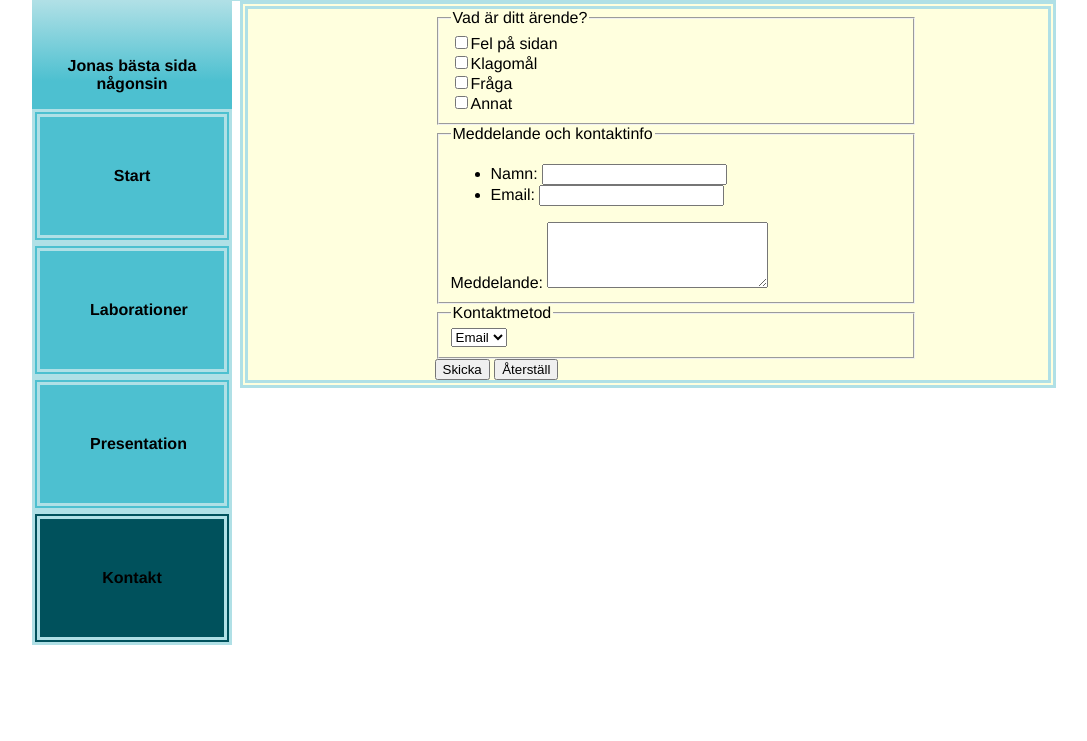
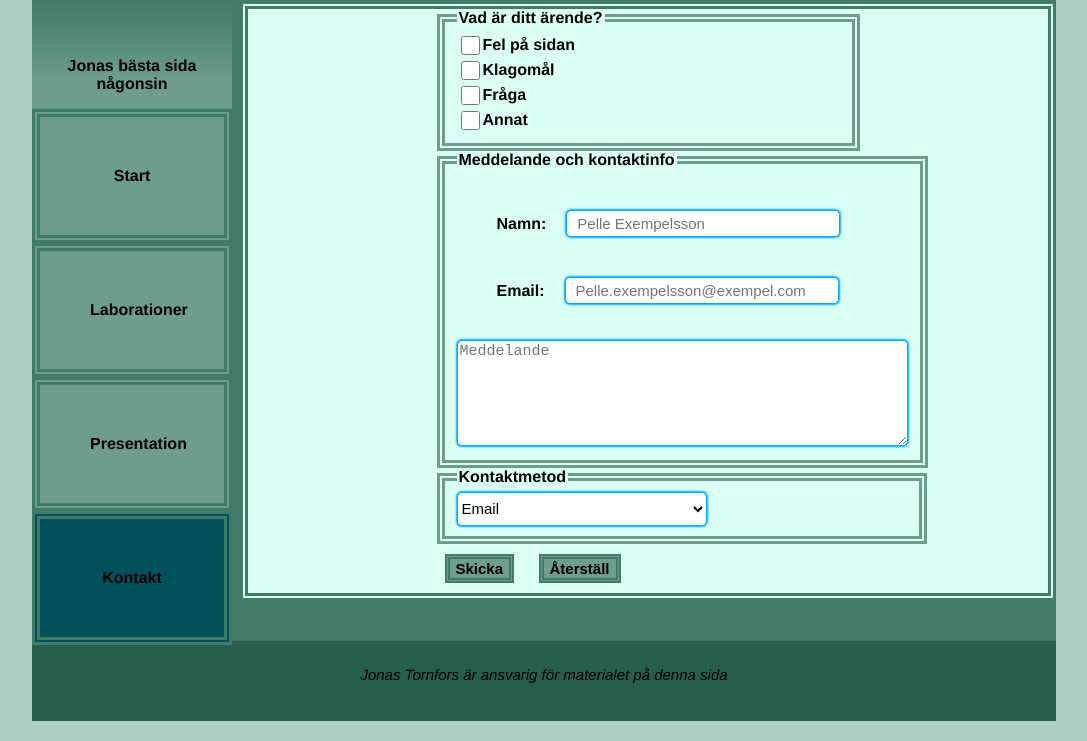
Before and after one commit to jt222ii/1ik415-jt222ii-laborationer, a plain HTML site: page pages/kontakt.html in a window 1280 px wide. Shown: the part 177-918 px from the top of the page, without its empty margins (96-1183 px from the left). Before the commit the page ends 822 px from the top, so only its background shows below. Drawn offline with Linux system fonts and the light colour scheme.

Commit message:
3.1 and started the print css

```diff
--- /dev/null
+++ b/css/print.css
@@ -0,0 +1,31 @@
+body {
+  color : #000000;
+  background : #ffffff;
+  font-family : "Times New Roman", Times, serif;
+  font-size : 12pt;
+    border:none;
+}
+a {
+  text-decoration : underline;
+  color : #0000ff;
+    border:none;
+}
+header
+{
+    display:none;
+}
+#container
+{
+    background-color:white;
+}
+#cssmenu, #nav, #nav li, #nav a{
+  display : none;
+  border:none;
+}
+#content
+{
+    border-color:white;
+    background-color:white;
+    text-align:left;
+    border:none;
+}
--- a/css/style.css
+++ b/css/style.css
@@ -1,6 +1,6 @@
 #container
 {
-    background-color:#b0e0e6;
+    background-color:#417A69;
     width: 1024px;
     height:auto;
     font-family:helvetica;
@@ -11,9 +11,13 @@
 {
     float:right;
     width: 800px;
-    background: #FFFFDE;
+    background: #DCFFF5;
     text-align:left;
-    border: double 8px #b0e0e6;
+    border: double 8px #417A69;
+}
+#content p
+{
+    margin:20px;
 }
 .linkcontent
 {
@@ -25,12 +29,12 @@
     color: Black;
     text-align:center;
     text-decoration:none;
-    background-color: #4DC0D0;
+    background-color: #6E9C8E;
     font-weight:bold;
     margin:10px;
     margin-left:35%;
     margin-right:40%;
-    border: double 5px #b0e0e6;
+    border: double 5px #417A69;
 }
 .linkcontent2:hover
 {
@@ -43,8 +47,28 @@
     background-repeat:no-repeat;
     padding-left:16px;
 }
-
-
+.right
+{
+    float:right;
+    border:double 6px #417A69;
+}
+.active
+{
+    text-align:center;
+    background-color: #00515C;
+}
+.logo
+{
+    color:#C1EFE1;
+    background-image: url(../pics/Logga.png);
+    background-repeat:no-repeat;
+}
+.writtenby
+{
+    font-size:70%;
+    font-style:italic;
+    text-align:right;
+}
 #cssmenu{
     float:left;
     width:200px;
@@ -52,14 +76,14 @@
     padding-top:40px;
     padding-bottom:100px;
     text-align: center;
-    background: linear-gradient(#b0e0e6,#4DC0D0,#4DC0D0,#4DC0D0,#4DC0D0,#4DC0D0,#4DC0D0,#4DC0D0,#b0e0e6);
+    background: linear-gradient(#417A69,#6E9C8E,#6E9C8E,#6E9C8E,#6E9C8E,#6E9C8E,#6E9C8E,#6E9C8E,#417A69);
 }
 #cssmenu p
 {
     font-weight:bold;
 }
 #nav{
-    background-color: #4DC0D0;
+    background-color: #6E9C8E;
     font-weight:bold;
     margin:0;
     padding: 0;
@@ -71,7 +95,7 @@
 #nav a
 {
     display:block;
-    border: double 8px #b0e0e6;
+    border: double 8px #417A69;
     padding: 50px;
     color: black;
     text-align:center;
@@ -98,22 +122,6 @@
     width: 427px;
     margin: 0 auto;
 }
-.right
-{
-    float:right;
-    border:double 6px #b0e0e6;
-}
-.active
-{
-    text-align:center;
-    background-color: #00515C;
-}
-.logo
-{
-    background-image: url(../pics/Logga.png);
-    background-repeat:no-repeat;
-}
-
 h1
     {
     padding-top:55px;
@@ -123,12 +131,12 @@ h1
     }
 h2
     {
-    border-bottom: double 8px #b0e0e6;
+    border-bottom: double 8px #417A69;
     text-align:center;
     }
 h3
     {
-        border-bottom: double 8px #b0e0e6;
+        border-bottom: double 8px #417A69;
     }
 header
     {
@@ -138,8 +146,8 @@ header
     margin-right: auto;
     font-size:15px;
     text-align:center;
-    background: #6DC0CB;
-    border-bottom: double 8px #b0e0e6;
+    background: #275D4D;
+    border-bottom: double 8px #417A69;
     }
 footer
     {
@@ -148,7 +156,7 @@ footer
     font-style:italic;
     text-align:center;
     height: 70px;
-    background: #6DC0CB;
+    background: #275D4D;
     clear:both;
     margin-bottom:20px;
     }
@@ -166,35 +174,121 @@ table{
     margin-right:auto;
 }
 table td, th {
-    border: 5px solid  #b0e0e6;
+    border: 5px solid  #417A69;
     text-align:center;
     margin-left: auto;
     margin-right: auto;
 }
 
 th {
-    background-color: #6DC0CB;
+    background-color: #275D4D;
     color: black;
 }
-/*table
-{
-    border: double 8px #b0e0e6;
-    text-align:center;
-    margin-left: auto;
-    margin-right: auto;
-}
-table tfoot tr th
-{
-    border: double 3px black;
-}*/
 body
 {
-    background-color:#fff;
+    background-color:#AFD0C6;
     margin:0;
 }
-.writtenby
+
+.contact
 {
-    font-size:70%;
-    font-style:italic;
-    text-align:right;
+text-align: left;
+font-weight:bold;
 }
+.contact legend
+{
+font-weight:bolder;
+}
+.contact input[type="checkbox"]
+{
+    display:inline-block;
+    width:19px;
+    height:19px;
+    vertical-align:middle;
+    cursor:pointer;
+}
+.contact input[type="text"]
+{
+    font-size:15px;
+    background: #fff;
+    border: 1px solid #01ABFF;
+    border-radius: 5px;
+    box-shadow: 0 0 2px 1px #01ABFF;
+    color: #666;
+    outline: blue;
+    height:23px;
+    width: 260px;
+    margin:20px;
+    margin-left:20px;
+}
+.contact textarea
+{
+    font-size:15px;
+    background: #fff;
+    border: 1px solid #01ABFF;
+    border-radius: 5px;
+    box-shadow: 0 0 2px 1px #01ABFF;
+    color: #666;
+    outline:blue;
+    height:100px;
+    width: 445px;
+    max-width:490px;
+}
+.contact input[type="submit"], input[type="reset"]
+{
+    font-size: 15px;
+    display:block;
+    display: inline-block;
+    color: Black;
+    text-align:center;
+    text-decoration:none;
+    background-color: #6E9C8E;
+    font-weight:bold;
+    margin:10px;
+    border: double 5px #417A69;
+}
+/*.contact input[type="reset"]
+{
+    font-size: 15px;
+    display:block;
+    display: inline-block;
+    color: Black;
+    text-align:center;
+    text-decoration:none;
+    background-color: #6E9C8E;
+    font-weight:bold;
+    margin:10px;
+    border: double 5px #417A69;
+}*/
+.contact input[type="reset"]:hover , input[type="submit"]:hover
+{
+    color: #fff;
+    background-color: #369;
+}
+.contact fieldset
+{
+    border:double 8px #6E9C8E;
+}
+.contact fieldset ul li
+{
+    vertical-align:baseline;
+    display:inline;
+    margin-right:20px;
+
+}
+.select
+{
+    background: #fff;
+    width: 250px;
+    font-size: 15px;
+    line-height: 1;
+    border: 1px solid #01ABFF;
+    outline:blue;
+    border-radius: 5px;
+    box-shadow: 0 0 2px 1px #01ABFF;
+    height: 34px;
+}
+#email, #name
+{
+    padding-left:10px;
+}
--- a/pages/kontakt.html
+++ b/pages/kontakt.html
@@ -1,6 +1,7 @@
 <!DOCTYPE HTML>
 <html lang="sv">
 <head>
+    <link rel="stylesheet" type="text/css" href="../css/print.css" media="print">
     <link rel="stylesheet" type="text/css" href="../css/style.css">
     <meta charset="utf-8" />
     <title>Jonas Tornfors</title>
@@ -21,8 +22,8 @@
         </ul>
         </div>
         <div id=content>
-        <form id="kontakt-formular" action="http://voyager.lnu.se/tekinet/kurser/dtt/wp_webbintro/form.php" method="post">
-            <fieldset style="width: 450px;">
+        <form id="kontakt-formular" class="contact" action="http://voyager.lnu.se/tekinet/kurser/dtt/wp_webbintro/form.php" method="post">
+            <fieldset>
                 <legend>Vad är ditt ärende?</legend>
                 <input type="checkbox" name="checkbox_alternative1" id="error" value="error"><label for="error">Fel på sidan</label> <br />
                 <input type="checkbox" name="checkbox_alternative2" id="complaint" value="complaint"><label for="complaint">Klagomål</label> <br />
@@ -32,15 +33,15 @@
             <fieldset style="width: 450px;">
                 <legend>Meddelande och kontaktinfo</legend>
                 <ul>
-                <li><label for="name">Namn:</label> <input type="text" name="name" id="name" value="" /></li>
-                <li><label for="email">Email:</label> <input type="text" name="email" id="email" value="" /></li>
+                <li><label for="name">Namn:</label><input type="text" name="name" id="name" value="" placeholder="Pelle Exempelsson"/></li>
+                <li><label for="email">Email:</label><input type="text" name="email" id="email" value="" placeholder="Pelle.exempelsson@exempel.com" /></li>
                 </ul>
-                <label for="comment">Meddelande:</label>
-                <textarea name="comment" id="comment" cols="25" rows="4"></textarea>
+                <!--<label for="comment">Meddelande:</label>-->
+                <textarea name="comment" id="comment" cols="25" rows="4" placeholder="Meddelande"></textarea>
             </fieldset>
             <fieldset style="width: 450px;">
                 <legend>Kontaktmetod</legend>
-                 <select name="Contact_Method" id="Contact">
+                 <select class="select" name="Contact_Method" id="Contact">
                     <option value="Email">Email</option>
                     <option value="fax">Fax</option>
                 </select>
@@ -49,6 +50,7 @@
             <input type="reset" value="Återställ"/>
         </form>
         </div>
+        <footer><p>Jonas Tornfors är ansvarig för materialet på denna sida</p></footer>
     </div>
 </body>
 </html>
```
Also changed, not shown: index.html (+1 -0 lines), pages/laborationer.html (+10 -3 lines), pages/presentation.html (+2 -0 lines).
